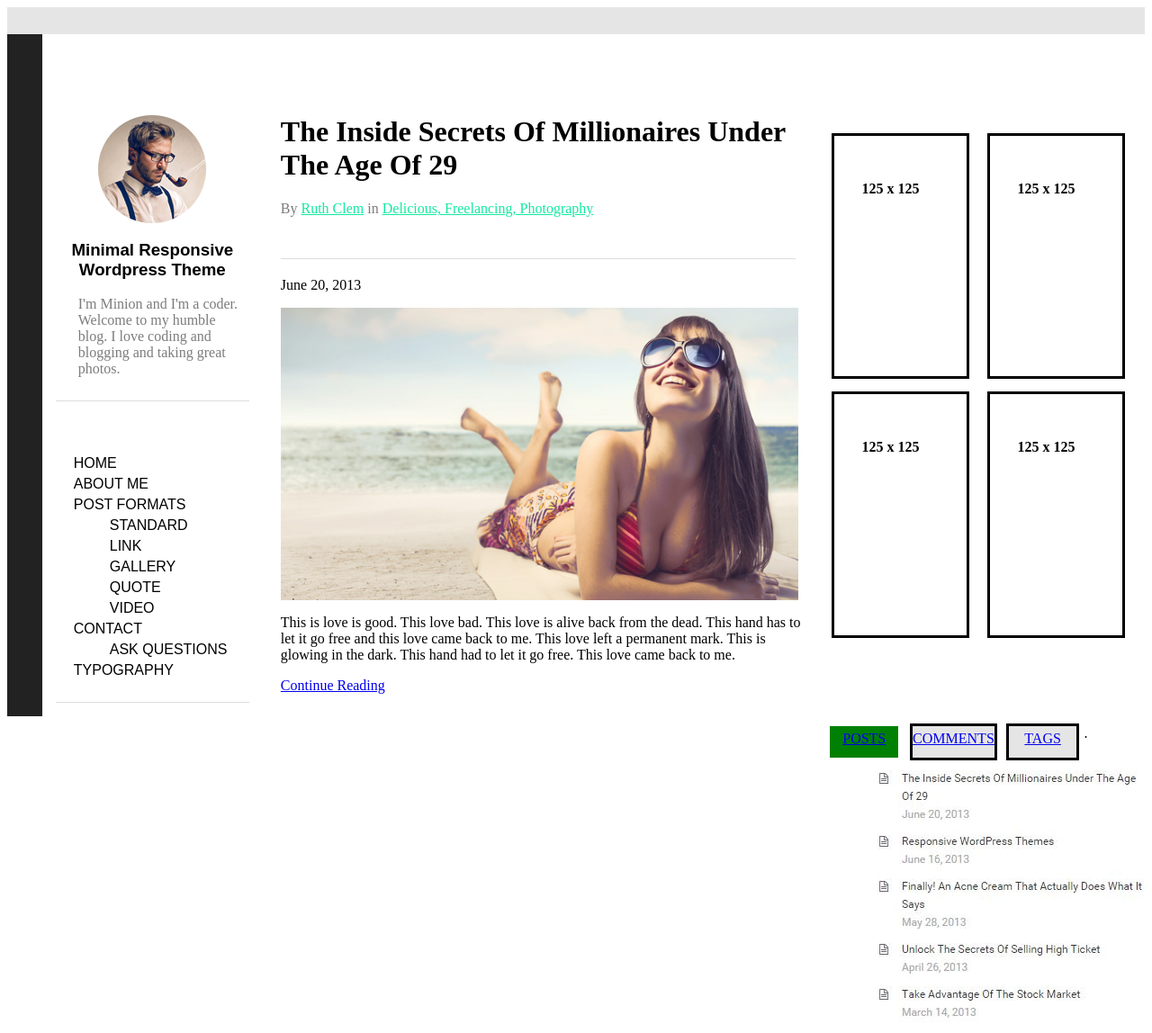
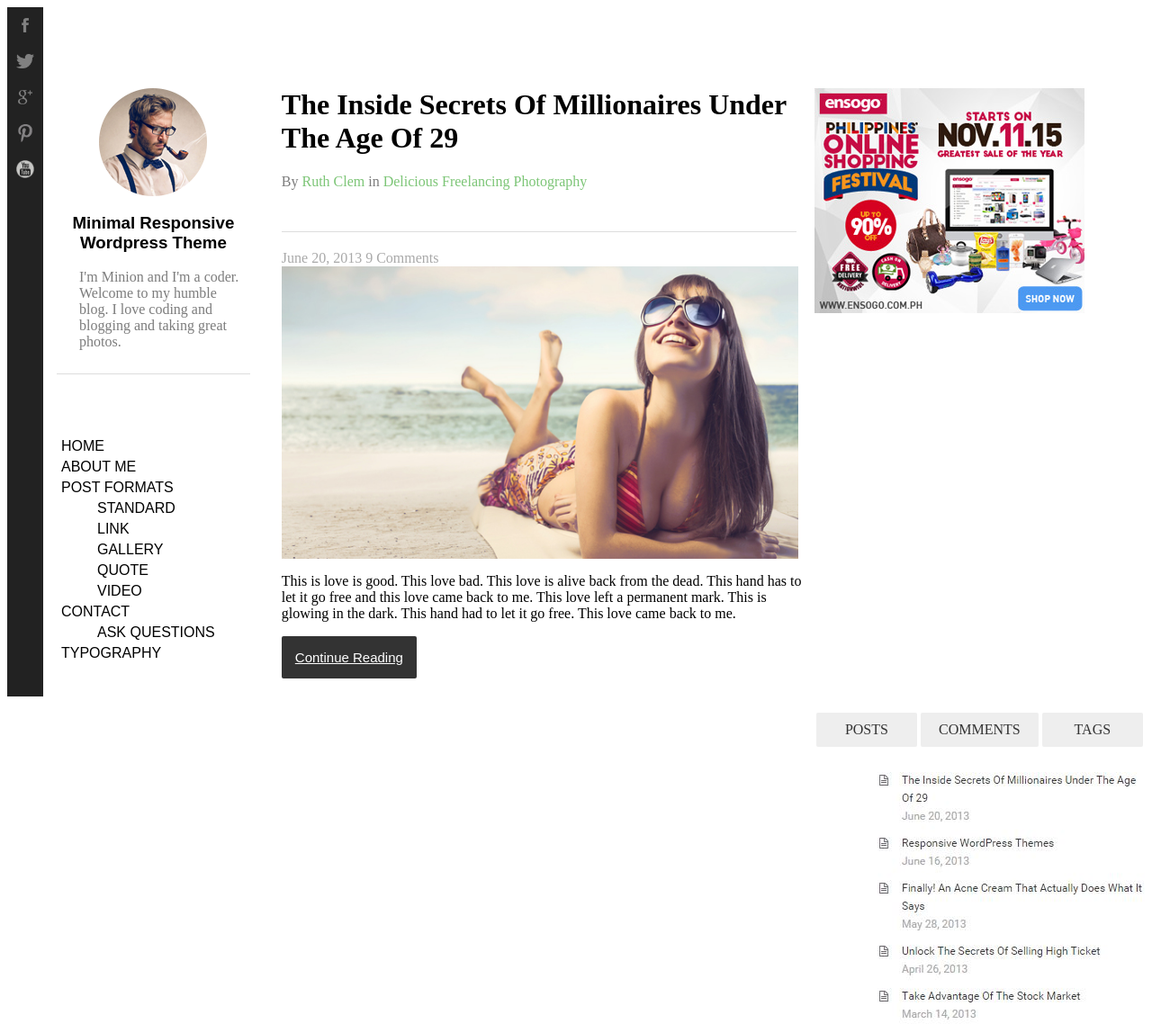
Before and after one commit to reinaibardolasa/Third-Assignment, a plain HTML site: page index.html in a window 1280 px wide. Shown: the whole page at 90% size. Drawn offline with Linux system fonts and the light colour scheme.

Commit message:
Third Assignment DONE!

```diff
--- a/css/ass3.css
+++ b/css/ass3.css
@@ -1,21 +1,11 @@
 
-/*body{
-  background-color: inherit;
-}*/
 
-#row1{
-  display: block;
-  background-color: e5e5e5;
+
+
+
+#content{
+  display: inline-flex;
   width: 100%;
-  height: 30px;
-  /*border: solid;*/
-}
-
-#columns{
-  display: inline-flex;
-  /*border: solid;*/
-  width: 100%;
-  /*min-height: 100px;*/
   min-height: 100px;
 }
 
@@ -25,25 +15,26 @@
   min-height: 100px;
 }
 
+.socialmedia img{
+  margin: 10px;
+}
+
+
 .panel1{
   display: inline-flex;
   background-color: white;
   width: 100%;
   min-height: 100px;
-  /*border: solid;*/
-  /*border-colo;*/
 }
 
 .col2{
   display: block;
   background-color: inherit;
-  /*border: solid;*/
   border-color: red;
-  /*min-height: 1000px;*/
   width: 20%;
 }
 
-.col2row1{
+.col2profile{
   border-bottom: solid;
   border-color: dddddd;
   border-width: 1px;
@@ -58,27 +49,25 @@
   text-align: left;
   margin-left: 25px;
   margin-right: 10px;
-  /*text-decoration-color: red;*/
+}
+
+.col2Nav{
+  float: left;
+  margin-top: 70px;
+}
+
+h3{
+font-family: sans-serif;
 }
 
 .nav{
   margin-top: -30px;
+  float: left;
 }
 
 .nav ul{
   list-style-type: none;
 }
-
-h3{
-font-family: sans-serif;
-
-}
-
-.col3row2 {
-  margin-left: 20px;
-}
-
-
 
 .nav ul li a{
   display: block;
@@ -95,7 +84,7 @@ font-family: sans-serif;
   display: block;
   text-align: left;
   text-decoration: none;
-  color: 12ea9f;
+  color: 7cc576;
   font-family: sans-serif;
   margin: 5px;
   margin-left: -20px;
@@ -103,7 +92,6 @@ font-family: sans-serif;
 
 .col3{
   background-color: inherit;
-  /*border: solid;*/
   border-color: red;
   width: 50%;
   margin-bottom: 20px;
@@ -124,14 +112,45 @@ font-family: sans-serif;
   color: black;
 }
 
-.col3row1 a{
-  color: 12ea9f;
+.Links a{
+  color: 7cc576;
+  text-decoration: none;
+}
+
+.Links a:hover{
+  color: 7cc576;
+  text-decoration: underline;
+}
+
+.col3row2 {
+  margin-left: 20px;
+  margin-top: 20px;
+}
+
+.datedate a {
+  margin-bottom: 10px;
+  color: darkgray;
+  text-decoration: none;
+}
+
+.btnContinue{
+  display: inline-block;
+  padding: 15px;
+  font-size: 15px;
+  text-align: center;
+  color: #ffffff;
+  font-family: sans-serif;
+  background-color: #333333;
+  border-radius: 2px;
+}
+
+.btnContinue:hover{
+  background-color: #7cc576;
 }
 
 .col4{
   display: block;
   background-color: inherit;
-  /*border: solid;*/
   border-color: red;
   width: 30%;
   margin-top: 90px;
@@ -140,48 +159,21 @@ font-family: sans-serif;
 .col4row1{
   display: block;
   height: 100%;
-  /*border: solid;*/
   width: 100%;
-  /*padding: 10px;*/
 }
 
-.col4row1Panel1{
-  display: inline-flex;
-  /*border: solid;*/
-  width: 100%;
-  margin: 10px;
-  height: 40%;
-}
-
-/*.col4row1Panel2{
-  display: inline-flex;
-  border: solid;
-  width: 100%;
-  margin: 10px;
-}*/
-
-.col4row1Panel1col1{
-  margin: 10px;
-  display: inline-flex;
-  height: 100%;
-  border: solid;
-  width: 40%;
+.col4row1 img{
   float: center;
 }
-
-/*.col4row1Panel1col2{
-  display: inline-flex;
-  min-height: 200px;
-  border: solid;
-  width: 100%;
-}*/
 
 .col4row2{
   display: block;
   min-height: 100px;
-  /*border: solid red;*/
-  /*margin-top: 90px;*/
   align-content: center;
+}
+
+.col4row2 img{
+  float: center;
 }
 
 h4{
@@ -190,28 +182,37 @@ h4{
   padding-top: 20px;
 }
 
-.buttons{
-  display: inline-flex;
-  width: 80%;
-  height: 30px;
-  /*border: solid;*/
-  margin: 10px;
-  /*float: right;*/
+.col4 ul{
+  display: flex;
+  list-style: none;
+  padding-left: 0;
+  text-align: center;
 }
 
-.post{
-  height: 30px;
-  width: 100px;
-  border: solid;
-  margin: 5px;
-  margin-top: -2px;
-  /*margin-left: -5px;
-  margin-right: 5px;*/
-  text-align: center;
-  padding-top: 5px;
-  background-color: e5e5e5;
+.col4 ul li{
+  padding: 10px;
+  margin: 2px;
+  border-radius: 2px 2px 2px 2px;
+  background-color: #eee;
+  width: 90%;
+
 }
 
-.post: hover{
-  background-color: green;
+.col4 ul li a{
+    color: #333333;
+    text-decoration: none;
+    padding-left: 10px;
+    padding-right: 10px;
 }
+.col4 ul li:hover{
+  color: #eee;
+  background-color: #7cc576;
+}
+.col4 ul li a:hover{
+    color: #eee;
+}
+
+.navv ul li a{
+  text-align: center;
+  padding-left: 10px;
+}
--- a/index.html
+++ b/index.html
@@ -8,17 +8,22 @@
 <body class="body">
 <link href="css/ass3.css" rel="stylesheet" type="text/css"/>
 
-  <div id="row1">
-    <!-- <p> Hello</p> -->
-  </div>
+  <div id="content">
+    <div class="col1">
+      <div class="socialmedia">
 
-  <div id="columns">
-    <div class="col1">
+        <img src="image/fbb.jpg" alt="fb" style="width:20px; height:20px; marg" />
+        <img src="image/twitterr.png" alt="twitter" style="width:20px; height:20px" />
+        <img src="image/gg.png" alt="youtube" style="width:20px; height:20px" />
+        <img src="image/pinn.gif" alt="google" style="width:20px; height:20px" />
+        <img src="image/yt.png" alt="in" style="width:20px; height:20px" />
+
+      </div>
     </div>
 
     <div class="panel1">
       <div class="col2">
-        <div class="col2row1">
+        <div class="col2profile">
           <img src="image/logo.png">
           <h3> Minimal Responsive Wordpress Theme</h3>
           <div class="words">
@@ -26,7 +31,7 @@
           </div>
         </div>
 
-        <div class="col2row1">
+        <div class="col2Nav">
           <div class="nav">
             <ul>
               <li> <a href="Home.html"> HOME</a></li>
@@ -52,67 +57,42 @@
       <div class="col3">
         <div class="col3row1">
           <h1> The Inside Secrets Of Millionaires Under The Age Of 29</h1>
-          <p> By <a href="RuthClem.html"> Ruth Clem</a> in <a href="DeliciousFreelancingPhotography.html"> Delicious, Freelancing, Photography</a> </p>
+            <div class="Links">
+            <p> By<a class="h-links" href="RuthClem.html"> Ruth Clem</a> in
+            <a class="h-links" href="Delicious.html"> Delicious</a>
+            <a class="h-links" href="Freelancing.html"> Freelancing</a>
+            <a class="h-links" href="Photography.html"> Photography</a> </p>
+          </div>
         </div>
 
         <div class="col3row2">
-          <p>
-            June 20, 2013
-          </p>
+          <div class="datedate">
+             <a class = "date" href="#">June 20, 2013</a>
+             <a class = "date" href="#">9 Comments</a>
+          </div>
+
           <img src="image/beach.jpg" alt="Beach" style="width:97% "/>
           <p>
             This is love is good. This love bad. This love is alive back from the dead. This hand has to let it go free and this love came back to me.
             This love left a permanent mark. This is glowing in the dark. This hand had to let it go free. This love came back to me.
           </p>
 
-          <a href="#">Continue Reading</a>
+          <a class="btnContinue" href="#">Continue Reading</a>
         </div>
       </div>
 
       <div class="col4">
         <div class="col4row1">
-
-          <div class="col4row1Panel1">
-            <div class="col4row1Panel1col1">
-              <h4>
-                125 x 125
-              </h4>
-            </div>
-            <div class="col4row1Panel1col1">
-              <h4>
-                125 x 125
-              </h4>
-            </div>
-
-          </div>
-
-          <div class="col4row1Panel1">
-            <div class="col4row1Panel1col1">
-              <h4>
-                125 x 125
-              </h4>
-            </div>
-            <div class="col4row1Panel1col1">
-              <h4>
-                125 x 125
-              </h4>
-            </div>
-
-          </div>
+          <img src="image/ad.jpg" alt="advertisement"  >
         </div>
 
         <div class="col4row2">
-          <div class="buttons">
-            <div class="post" style="background-color:green; color:white">
-              <a href="#">POSTS</a>
-
-            </div>
-            <div class="post">
-              <a href="#">COMMENTS</a>
-            </div>
-            <div class="post">
-              <a href="#">TAGS</a>
-            </div>.
+          <div class="navv">
+           <ul>
+             <li><a class ="nav-buttons" href="">POSTS</a></li>
+             <li><a class ="nav-buttons" href="#">COMMENTS</a></li>
+             <li><a class ="nav-buttons" href="#">TAGS</a></li>
+           </ul>
           </div>
 
         <img src="image/posts.jpg" alt="Posts"style="float:right; margin-top:10px" />
@@ -123,11 +103,6 @@
   </div>
 
 
-
-
-
-
-
 </body>
 
 </html>
```
Also changed, not shown: image/fbb.jpg (added), image/gg.png (added), image/icon-fb.png (added), image/icon-gg.png (added), image/icon-in.png (added), image/icon-twitter.png (added), image/icon-yt.png (added), image/pinn.gif (added), image/twitterr.png (added), image/yt.png (added).
